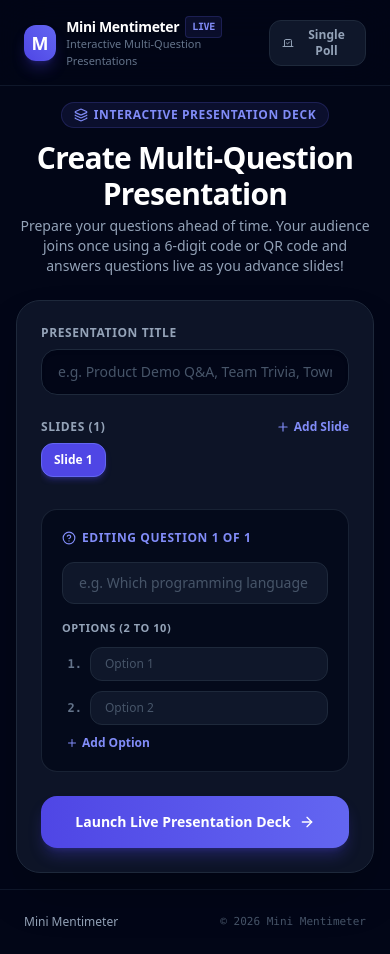
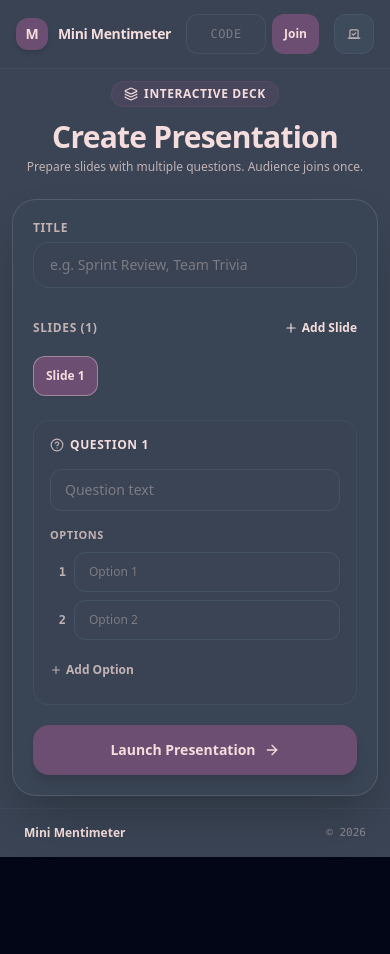
Before and after one commit to callmekriztal/minimenti, a React (Vite) app in the folder frontend/: page / in a window 390 px wide. After the commit the page ends 857 px from the top, so only its background shows below. Built offline with nearby package versions, Linux system fonts and the light colour scheme.

Commit message:
style: apply modern web guidance, mobile touch target optimization, and custom color palette

```diff
--- a/frontend/src/App.tsx
+++ b/frontend/src/App.tsx
@@ -6,7 +6,7 @@ import { CreatePresentation } from './components/CreatePresentation';
 import { PresentDeck } from './components/PresentDeck';
 import { VoteDeck } from './components/VoteDeck';
 import { PollRead, PresentationCreated } from './types';
-import { PlusCircle, Layers, Vote, ArrowRight } from 'lucide-react';
+import { PlusCircle, Layers, Vote } from 'lucide-react';
 
 type AppView = 'create_deck' | 'create_single' | 'vote_deck' | 'present_deck' | 'vote_single' | 'present_single';
 
@@ -95,7 +95,6 @@ export const App: React.FC = () => {
     setView('vote_deck');
   };
 
-  // Full-bleed views for presentation screens
   if (view === 'present_deck' && presentationId) {
     return <PresentDeck presentationId={presentationId} adminKey={adminKey} />;
   }
@@ -105,76 +104,69 @@ export const App: React.FC = () => {
   }
 
   return (
-    <div className="min-h-screen bg-slate-950 text-slate-100 flex flex-col justify-between selection:bg-indigo-500 selection:text-white">
-      {/* Top Navigation */}
-      <header className="border-b border-slate-900 bg-slate-950/60 backdrop-blur-xl sticky top-0 z-50 px-6 py-4">
-        <div className="max-w-5xl mx-auto flex items-center justify-between gap-4">
+    <div className="min-h-[100dvh] bg-palette-charcoal text-palette-blush flex flex-col justify-between selection:bg-palette-grape selection:text-palette-blush">
+      {/* Top Navbar */}
+      <header className="border-b border-palette-blueslate/30 bg-palette-charcoal/80 backdrop-blur-xl sticky top-0 z-50 px-4 sm:px-6 py-3.5">
+        <div className="max-w-4xl mx-auto flex items-center justify-between gap-3">
           <button
             type="button"
             onClick={navigateToCreateDeck}
-            className="flex items-center gap-2.5 text-left group"
+            className="flex items-center gap-2.5 text-left group cursor-pointer"
           >
-            <div className="w-9 h-9 rounded-xl bg-gradient-to-tr from-indigo-600 to-indigo-500 text-white font-black text-lg flex items-center justify-center shadow-lg shadow-indigo-600/30 group-hover:scale-105 transition">
+            <div className="w-8 h-8 rounded-xl bg-palette-grape text-palette-blush font-black text-sm flex items-center justify-center shadow-md group-hover:scale-105 transition">
               M
             </div>
-            <div>
-              <span className="text-sm font-black text-white tracking-tight flex items-center gap-1.5">
+            <span className="text-sm font-black text-palette-blush tracking-tight">
               Mini Mentimeter
-                <span className="px-1.5 py-0.2 text-[10px] bg-indigo-500/10 text-indigo-400 font-mono rounded border border-indigo-500/20">LIVE</span>
             </span>
-              <span className="text-[11px] text-slate-500 block -mt-0.5">Interactive Multi-Question Presentations</span>
-            </div>
           </button>
 
-          {/* Quick Join By Code */}
-          <form onSubmit={handleJoinWithCode} className="hidden sm:flex items-center gap-1.5">
-            <div className="relative">
+          {/* Quick Join Code for Mobile & Desktop */}
+          <form onSubmit={handleJoinWithCode} className="flex items-center gap-1.5">
             <input
               type="text"
               maxLength={6}
               value={joinInput}
               onChange={(e) => setJoinInput(e.target.value)}
-                placeholder="6-digit Room Code"
-                className="bg-slate-900 border border-slate-800 focus:border-indigo-500 rounded-xl px-3 py-1.5 text-xs text-white placeholder-slate-600 focus:outline-none w-36 font-mono text-center uppercase tracking-wider"
+              placeholder="Code"
+              className="bg-palette-charcoal border border-palette-blueslate/40 focus:border-palette-blush rounded-xl px-2.5 py-1.5 text-xs text-palette-blush placeholder-palette-slate/50 focus:outline-none w-20 sm:w-28 font-mono text-center uppercase tracking-wider"
             />
-            </div>
             <button
               type="submit"
-              className="px-3 py-1.5 bg-indigo-600 hover:bg-indigo-500 text-white rounded-xl text-xs font-bold transition flex items-center gap-1"
+              className="px-3 py-1.5 bg-palette-grape hover:bg-palette-grape/80 text-palette-blush rounded-xl text-xs font-bold transition flex items-center gap-1"
             >
               Join
-              <ArrowRight className="w-3 h-3" />
             </button>
           </form>
 
-          {/* Mode Switcher */}
+          {/* New / Switch Mode */}
           <div className="flex items-center gap-2">
             {view === 'create_single' ? (
               <button
                 type="button"
                 onClick={navigateToCreateDeck}
-                className="px-3 py-1.5 bg-indigo-600 hover:bg-indigo-500 text-white text-xs font-bold rounded-xl transition flex items-center gap-1.5 shadow-md shadow-indigo-600/20"
+                className="px-3 py-1.5 bg-palette-grape hover:bg-palette-grape/80 text-palette-blush text-xs font-bold rounded-xl transition flex items-center gap-1.5 shadow-sm"
               >
                 <Layers className="w-3.5 h-3.5" />
-                Multi-Question Deck
+                <span className="hidden sm:inline">Deck Mode</span>
               </button>
             ) : view === 'create_deck' ? (
               <button
                 type="button"
                 onClick={navigateToCreateSingle}
-                className="px-3 py-1.5 bg-slate-900 hover:bg-slate-800 border border-slate-800 text-slate-400 hover:text-white text-xs font-bold rounded-xl transition flex items-center gap-1.5"
+                className="px-3 py-1.5 bg-palette-blueslate/20 hover:bg-palette-blueslate/40 border border-palette-blueslate/40 text-palette-slate hover:text-palette-blush text-xs font-bold rounded-xl transition flex items-center gap-1.5"
               >
                 <Vote className="w-3.5 h-3.5" />
-                Single Poll
+                <span className="hidden sm:inline">Single Poll</span>
               </button>
             ) : (
               <button
                 type="button"
                 onClick={navigateToCreateDeck}
-                className="px-3 py-1.5 bg-indigo-600 hover:bg-indigo-500 text-white text-xs font-bold rounded-xl transition flex items-center gap-1.5"
+                className="px-3 py-1.5 bg-palette-grape hover:bg-palette-grape/80 text-palette-blush text-xs font-bold rounded-xl transition flex items-center gap-1.5"
               >
                 <PlusCircle className="w-3.5 h-3.5" />
-                New Presentation
+                <span className="hidden sm:inline">New Deck</span>
               </button>
             )}
           </div>
@@ -182,7 +174,7 @@ export const App: React.FC = () => {
       </header>
 
       {/* Main Content Area */}
-      <main className="flex-1 flex items-center justify-center p-4 sm:p-8">
+      <main className="flex-1 flex items-center justify-center p-3 sm:p-8">
         {view === 'vote_deck' ? (
           <VoteDeck joinCode={joinCode || undefined} presentationId={presentationId || undefined} />
         ) : view === 'vote_single' && pollId ? (
@@ -194,14 +186,14 @@ export const App: React.FC = () => {
         )}
       </main>
 
-      {/* Footer */}
-      <footer className="border-t border-slate-900 py-6 text-center text-xs text-slate-500">
-        <div className="max-w-5xl mx-auto flex flex-wrap items-center justify-between px-6 gap-2">
-          <div className="text-slate-400 font-medium">
+      {/* Minimal Footer */}
+      <footer className="border-t border-palette-blueslate/20 py-4 text-center text-xs text-palette-slate">
+        <div className="max-w-4xl mx-auto flex items-center justify-between px-6">
+          <div className="font-semibold text-palette-blush text-xs">
             Mini Mentimeter
           </div>
-          <div className="text-slate-600 font-mono text-[11px]">
-            © {new Date().getFullYear()} Mini Mentimeter
+          <div className="text-palette-slate/60 font-mono text-[11px]">
+            © {new Date().getFullYear()}
           </div>
         </div>
       </footer>
--- a/frontend/src/components/CreatePresentation.tsx
+++ b/frontend/src/components/CreatePresentation.tsx
@@ -68,15 +68,14 @@ export const CreatePresentation: React.FC<CreatePresentationProps> = ({ onPresen
 
     const trimmedTitle = title.trim();
     if (!trimmedTitle) {
-      setError('Please provide a presentation title.');
+      setError('Please provide a title.');
       return;
     }
 
-    // Validate each question
     for (let i = 0; i < questions.length; i++) {
       const q = questions[i];
       if (!q.question.trim()) {
-        setError(`Question ${i + 1} has an empty question text.`);
+        setError(`Question ${i + 1} is empty.`);
         setCurrentSlideIndex(i);
         return;
       }
@@ -113,74 +112,74 @@ export const CreatePresentation: React.FC<CreatePresentationProps> = ({ onPresen
       localStorage.setItem(`pres_admin_key_${created.id}`, created.admin_key);
       onPresentationCreated(created);
     } catch (err: unknown) {
-      setError(err instanceof Error ? err.message : 'An unexpected error occurred');
+      setError(err instanceof Error ? err.message : 'An error occurred');
     } finally {
       setLoading(false);
     }
   };
 
   return (
-    <div className="w-full max-w-4xl mx-auto space-y-6">
-      {/* Header */}
-      <div className="text-center">
-        <span className="inline-flex items-center gap-1.5 px-3 py-1 bg-indigo-500/10 border border-indigo-500/20 text-indigo-400 text-xs font-bold rounded-full uppercase tracking-wider mb-3">
+    <div className="w-full max-w-xl mx-auto space-y-6">
+      {/* Title */}
+      <div className="text-center space-y-1">
+        <span className="inline-flex items-center gap-1.5 px-3 py-1 bg-palette-grape/30 border border-palette-grape/40 text-palette-blush text-xs font-bold rounded-full uppercase tracking-wider mb-2">
           <Layers className="w-3.5 h-3.5" />
-          Interactive Presentation Deck
+          Interactive Deck
         </span>
-        <h1 className="text-3xl sm:text-4xl font-black text-white tracking-tight">
-          Create Multi-Question Presentation
+        <h1 className="text-3xl sm:text-4xl font-black text-palette-blush tracking-tight">
+          Create Presentation
         </h1>
-        <p className="text-slate-400 text-sm mt-1 max-w-xl mx-auto">
-          Prepare your questions ahead of time. Your audience joins once using a 6-digit code or QR code and answers questions live as you advance slides!
+        <p className="text-palette-slate text-xs sm:text-sm">
+          Prepare slides with multiple questions. Audience joins once.
         </p>
       </div>
 
-      <form onSubmit={handleSubmit} className="bg-slate-900/90 backdrop-blur-xl border border-slate-800 rounded-3xl p-6 sm:p-8 shadow-2xl space-y-6">
+      <form onSubmit={handleSubmit} className="glass-panel rounded-3xl p-5 sm:p-7 shadow-2xl space-y-5">
         {error && (
-          <div className="p-4 bg-rose-500/10 border border-rose-500/20 rounded-2xl text-rose-300 text-xs font-semibold">
+          <div className="p-3.5 bg-palette-grape/40 border border-palette-blush/30 rounded-2xl text-palette-blush text-xs font-semibold">
             {error}
           </div>
         )}
 
-        {/* Presentation Title */}
+        {/* Title Input */}
         <div>
-          <label className="block text-xs font-bold text-slate-400 uppercase tracking-wider mb-2">
-            Presentation Title
+          <label className="block text-xs font-bold text-palette-slate uppercase tracking-wider mb-1.5">
+            Title
           </label>
           <input
             type="text"
             value={title}
             onChange={(e) => setTitle(e.target.value)}
-            placeholder="e.g. Product Demo Q&A, Team Trivia, Town Hall Polling"
-            className="w-full bg-slate-950 border border-slate-800 focus:border-indigo-500 rounded-2xl px-4 py-3 text-sm text-white placeholder-slate-600 focus:outline-none transition shadow-inner font-medium"
+            placeholder="e.g. Sprint Review, Team Trivia"
+            className="w-full bg-palette-charcoal/90 border border-palette-blueslate/40 focus:border-palette-blush rounded-2xl px-4 py-3 text-sm text-palette-blush placeholder-palette-slate/50 focus:outline-none transition font-medium"
           />
         </div>
 
-        {/* Slide Tabs Navigation */}
+        {/* Slides Navigation */}
         <div>
           <div className="flex items-center justify-between mb-2">
-            <span className="text-xs font-bold text-slate-400 uppercase tracking-wider">
+            <span className="text-xs font-bold text-palette-slate uppercase tracking-wider">
               Slides ({questions.length})
             </span>
             <button
               type="button"
               onClick={handleAddQuestion}
-              className="text-xs font-bold text-indigo-400 hover:text-indigo-300 flex items-center gap-1"
+              className="text-xs font-bold text-palette-blush hover:text-white flex items-center gap-1"
             >
               <Plus className="w-3.5 h-3.5" /> Add Slide
             </button>
           </div>
 
-          <div className="flex items-center gap-2 overflow-x-auto pb-2 scrollbar-thin">
+          <div className="flex items-center gap-2 overflow-x-auto pb-1 scrollbar-thin">
             {questions.map((_, idx) => (
               <button
                 key={idx}
                 type="button"
                 onClick={() => setCurrentSlideIndex(idx)}
-                className={`px-3 py-2 rounded-xl text-xs font-bold flex items-center gap-2 transition shrink-0 border ${
+                className={`px-3 py-2 rounded-xl text-xs font-bold flex items-center gap-1.5 transition shrink-0 border ${
                   currentSlideIndex === idx
-                    ? 'bg-indigo-600 text-white border-indigo-500 shadow-md shadow-indigo-600/30'
-                    : 'bg-slate-950 text-slate-400 border-slate-800 hover:border-slate-700'
+                    ? 'bg-palette-grape text-palette-blush border-palette-blush/40 shadow-sm'
+                    : 'bg-palette-charcoal text-palette-slate border-palette-blueslate/30 hover:border-palette-slate'
                 }`}
               >
                 <span>Slide {idx + 1}</span>
@@ -190,7 +189,7 @@ export const CreatePresentation: React.FC<CreatePresentationProps> = ({ onPresen
                       e.stopPropagation();
                       handleRemoveQuestion(idx);
                     }}
-                    className="hover:text-rose-300 text-slate-500 p-0.5"
+                    className="hover:text-palette-blush text-palette-slate px-0.5"
                   >
                     ×
                   </span>
@@ -200,12 +199,12 @@ export const CreatePresentation: React.FC<CreatePresentationProps> = ({ onPresen
           </div>
         </div>
 
-        {/* Active Slide Editor */}
-        <div className="bg-slate-950/70 border border-slate-800/80 rounded-2xl p-5 space-y-4">
+        {/* Slide Content Editor */}
+        <div className="bg-palette-charcoal/80 border border-palette-blueslate/30 rounded-2xl p-4 sm:p-5 space-y-4">
           <div className="flex items-center justify-between">
-            <span className="text-xs font-bold text-indigo-400 uppercase tracking-wider flex items-center gap-1.5">
-              <HelpCircle className="w-3.5 h-3.5" />
-              Editing Question {currentSlideIndex + 1} of {questions.length}
+            <span className="text-xs font-bold text-palette-blush uppercase tracking-wider flex items-center gap-1.5">
+              <HelpCircle className="w-3.5 h-3.5 text-palette-slate" />
+              Question {currentSlideIndex + 1}
             </span>
           </div>
 
@@ -214,32 +213,32 @@ export const CreatePresentation: React.FC<CreatePresentationProps> = ({ onPresen
               type="text"
               value={activeQuestion.question}
               onChange={(e) => handleUpdateQuestionText(e.target.value)}
-              placeholder="e.g. Which programming language do you prefer?"
-              className="w-full bg-slate-900 border border-slate-800 focus:border-indigo-500 rounded-xl px-4 py-2.5 text-sm text-white placeholder-slate-600 focus:outline-none transition font-medium"
+              placeholder="Question text"
+              className="w-full bg-palette-charcoal border border-palette-blueslate/40 focus:border-palette-blush rounded-xl px-3.5 py-2.5 text-sm text-palette-blush placeholder-palette-slate/50 focus:outline-none transition font-medium"
             />
           </div>
 
-          <div className="space-y-2.5">
-            <label className="block text-[11px] font-bold text-slate-400 uppercase tracking-wider">
-              Options (2 to 10)
+          <div className="space-y-2">
+            <label className="block text-[11px] font-bold text-palette-slate uppercase tracking-wider">
+              Options
             </label>
             {activeQuestion.options.map((opt, optIdx) => (
               <div key={optIdx} className="flex items-center gap-2">
-                <span className="text-xs font-mono font-bold text-slate-500 w-5 text-right">
-                  {optIdx + 1}.
+                <span className="text-xs font-mono font-bold text-palette-slate w-4 text-right">
+                  {optIdx + 1}
                 </span>
                 <input
                   type="text"
                   value={opt}
                   onChange={(e) => handleOptionChange(optIdx, e.target.value)}
                   placeholder={`Option ${optIdx + 1}`}
-                  className="flex-1 bg-slate-900 border border-slate-800 focus:border-indigo-500 rounded-xl px-3.5 py-2 text-xs text-white placeholder-slate-600 focus:outline-none transition"
+                  className="flex-1 bg-palette-charcoal border border-palette-blueslate/40 focus:border-palette-blush rounded-xl px-3.5 py-2 text-xs text-palette-blush placeholder-palette-slate/50 focus:outline-none transition"
                 />
                 {activeQuestion.options.length > 2 && (
                   <button
                     type="button"
                     onClick={() => handleRemoveOption(optIdx)}
-                    className="p-2 text-slate-500 hover:text-rose-400 transition"
+                    className="p-1.5 text-palette-slate hover:text-palette-blush transition"
                   >
                     <Trash2 className="w-3.5 h-3.5" />
                   </button>
@@ -251,7 +250,7 @@ export const CreatePresentation: React.FC<CreatePresentationProps> = ({ onPresen
               <button
                 type="button"
                 onClick={handleAddOption}
-                className="text-xs font-bold text-indigo-400 hover:text-indigo-300 flex items-center gap-1 mt-2 px-1"
+                className="text-xs font-bold text-palette-slate hover:text-palette-blush flex items-center gap-1 mt-1 pt-1"
               >
                 <Plus className="w-3 h-3" /> Add Option
               </button>
@@ -263,14 +262,14 @@ export const CreatePresentation: React.FC<CreatePresentationProps> = ({ onPresen
         <button
           type="submit"
           disabled={loading}
-          className="w-full py-4 px-6 bg-gradient-to-r from-indigo-600 to-indigo-500 hover:from-indigo-500 hover:to-indigo-400 text-white font-bold text-sm rounded-2xl shadow-lg shadow-indigo-600/30 transition flex items-center justify-center gap-2 group cursor-pointer disabled:opacity-50"
+          className="w-full min-h-[50px] px-6 bg-palette-grape hover:bg-palette-grape/80 text-palette-blush font-bold text-sm rounded-2xl shadow-lg transition flex items-center justify-center gap-2 cursor-pointer active:scale-[0.99] disabled:opacity-50"
         >
           {loading ? (
-            <div className="w-4 h-4 border-2 border-white/30 border-t-white rounded-full animate-spin" />
+            <div className="w-4 h-4 border-2 border-palette-blush/30 border-t-palette-blush rounded-full animate-spin" />
           ) : (
             <>
-              Launch Live Presentation Deck
-              <ArrowRight className="w-4 h-4 group-hover:translate-x-1 transition" />
+              Launch Presentation
+              <ArrowRight className="w-4 h-4" />
             </>
           )}
         </button>
--- a/frontend/src/index.css
+++ b/frontend/src/index.css
@@ -3,12 +3,45 @@
 @tailwind utilities;
 
 @layer base {
+  :root {
+    --target-size: 40px;
+  }
+  @media (pointer: coarse) {
+    :root {
+      --target-size: 48px;
+    }
+  }
+
   body {
     margin: 0;
     font-family: system-ui, -apple-system, BlinkMacSystemFont, 'Segoe UI', Roboto, Oxygen, Ubuntu, Cantarell, 'Open Sans', 'Helvetica Neue', sans-serif;
+    overflow-wrap: anywhere;
+    background-color: #3a4454;
+    color: #f5dddd;
+  }
+
+  h1, h2, h3 {
+    text-wrap: balance;
+  }
+
+  p, li {
+    text-wrap: pretty;
+  }
+
+  /* Modern Web Guidance: Touch targets min 44px on coarse pointers */
+  :where(button, input:not([type="checkbox"], [type="radio"]), a[role="button"]) {
+    min-block-size: var(--target-size);
   }
 }
 
 .bar-transition {
-  transition: width 0.6s cubic-bezier(0.16, 1, 0.3, 1), background-color 0.3s ease;
+  transition: width 0.7s cubic-bezier(0.16, 1, 0.3, 1), background-color 0.3s ease;
 }
+
+/* Glassmorphism utility with fallback */
+.glass-panel {
+  background: rgba(58, 68, 84, 0.75);
+  backdrop-filter: blur(16px);
+  -webkit-backdrop-filter: blur(16px);
+  border: 1px solid rgba(194, 178, 180, 0.2);
+}
--- a/frontend/tailwind.config.js
+++ b/frontend/tailwind.config.js
@@ -6,6 +6,15 @@ export default {
   ],
   theme: {
     extend: {
+      colors: {
+        palette: {
+          slate: '#c2b2b4',     // Pale Slate
+          grape: '#6b4e71',     // Vintage Grape
+          charcoal: '#3a4454',  // Charcoal Blue
+          blueslate: '#53687e', // Blue Slate
+          blush: '#f5dddd',     // Soft Blush
+        },
+      },
       animation: {
         'pulse-fast': 'pulse 1s cubic-bezier(0.4, 0, 0.6, 1) infinite',
       }
```
Also changed, not shown: frontend/index.html (+1 -1 lines), frontend/src/components/PresentDeck.tsx (+89 -101 lines), frontend/src/components/VoteDeck.tsx (+48 -35 lines). Lines whose indentation alone changed are shown as unchanged.
